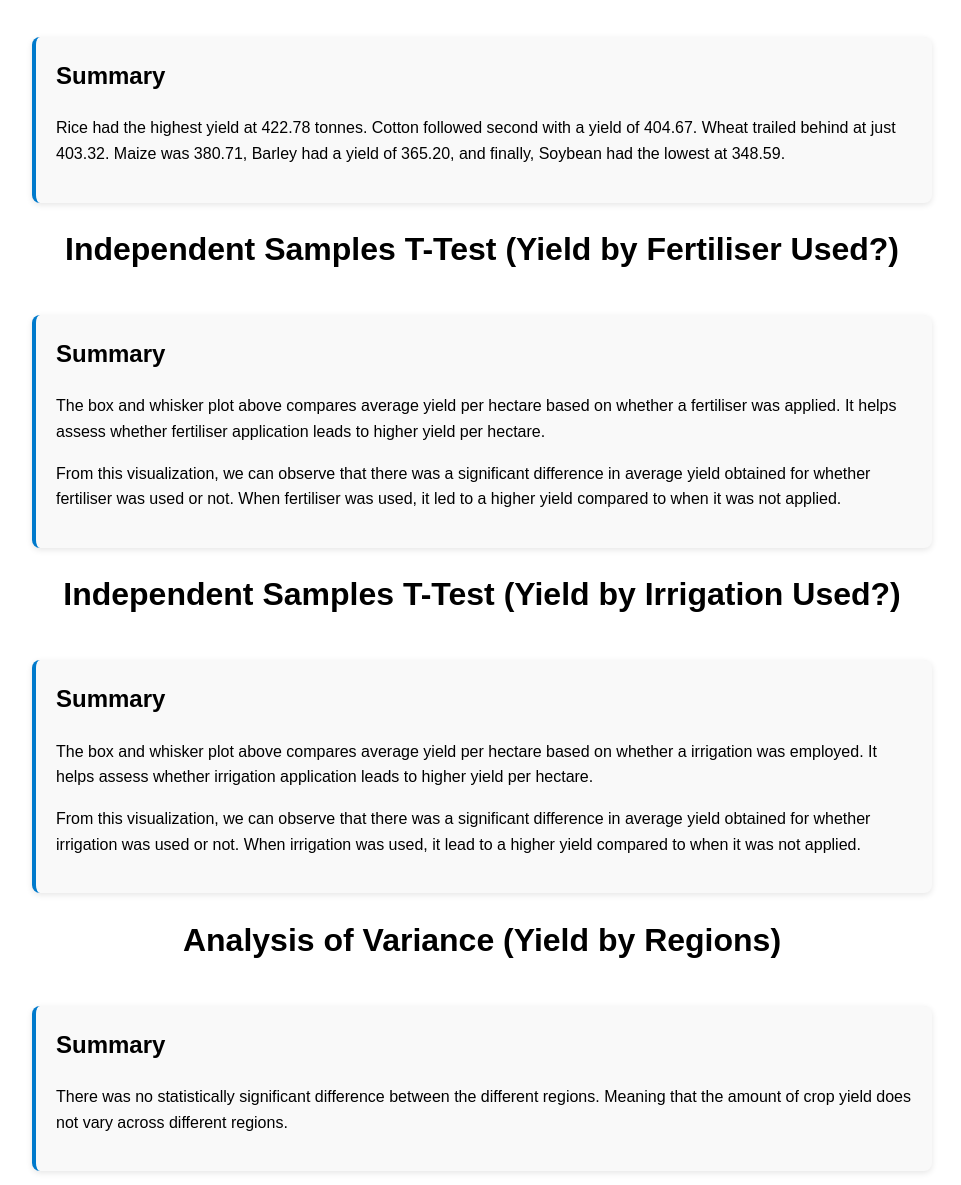
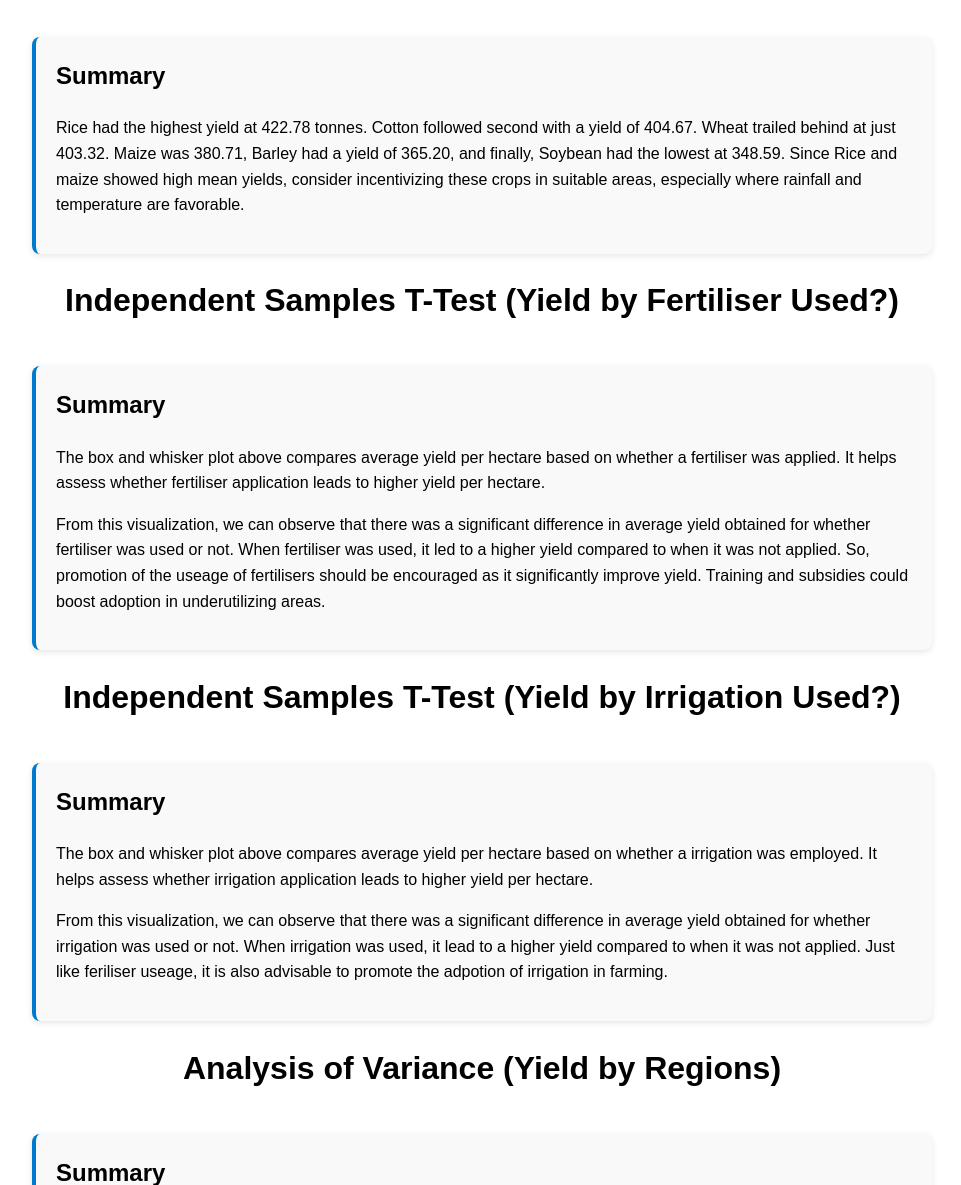
Before and after one commit to OmoredeIguma/Website-Hosting-Agriculture, a plain HTML site: page index.html in a window 1280 px wide. Shown: the part 2479-3664 px from the top of the page, without its empty margins (158-1119 px from the left). Drawn offline with Linux system fonts and the light colour scheme.

Commit message:
Update index.html

```diff
--- a/index.html
+++ b/index.html
@@ -738,6 +738,7 @@
       Rice had the highest yield at 422.78 tonnes.
       Cotton followed second with a yield of 404.67. Wheat trailed behind at just 403.32.
       Maize was 380.71, Barley had a yield of 365.20, and finally, Soybean had the lowest at 348.59.
+      Since Rice and maize showed high mean yields, consider incentivizing these crops in suitable areas, especially where rainfall and temperature are favorable.
     </p>
   </div>
 </body>
@@ -831,6 +832,8 @@
     </p>
     <p>
       From this visualization, we can observe that there was a significant difference in average yield obtained for whether fertiliser was used or not. When fertiliser was used, it led to a higher yield compared to when it was not applied.
+      So, promotion of the useage of fertilisers should be encouraged as it significantly improve yield.
+      Training and subsidies could boost adoption in underutilizing areas.
     </p>
   </div>
 
@@ -924,7 +927,8 @@
       The box and whisker plot above compares average yield per hectare based on whether a irrigation was employed. It helps assess whether irrigation application leads to higher yield per hectare.
     </p>
     <p>
-      From this visualization, we can observe that there was a significant difference in average yield obtained for whether irrigation was used or not. When irrigation was used, it lead to a higher yield compared to when it was not applied.
+      From this visualization, we can observe that there was a significant difference in average yield obtained for whether irrigation was used or not. When irrigation was used,
+      it lead to a higher yield compared to when it was not applied. Just like feriliser useage, it is also advisable to promote the adpotion of irrigation in farming.
     </p>
   </div>
 
```
